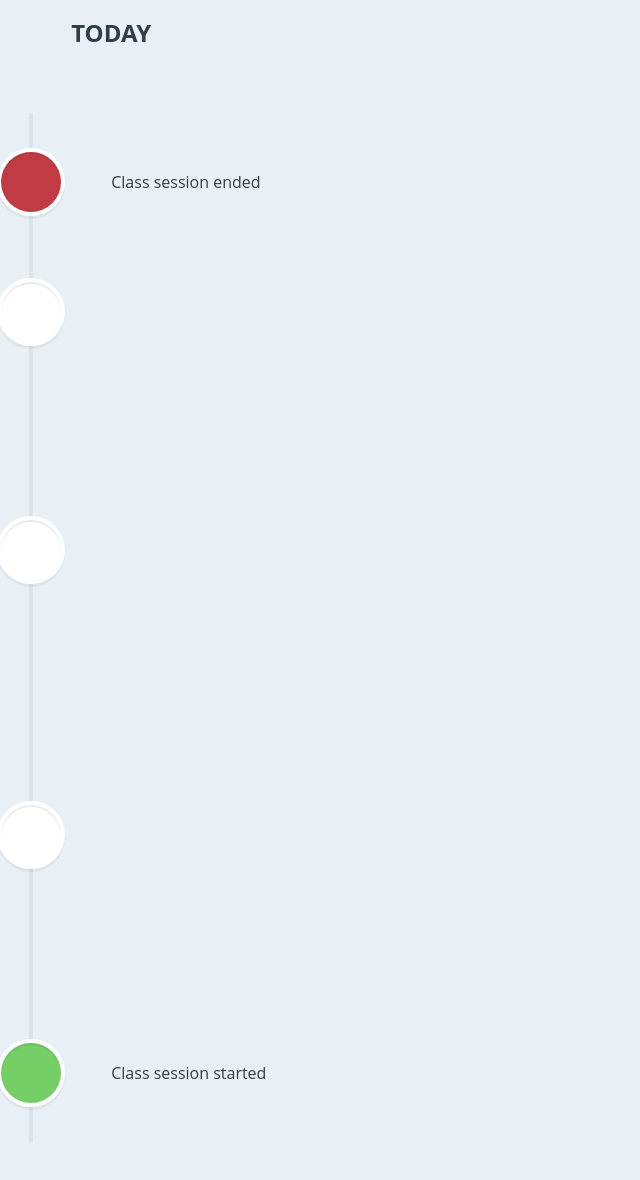
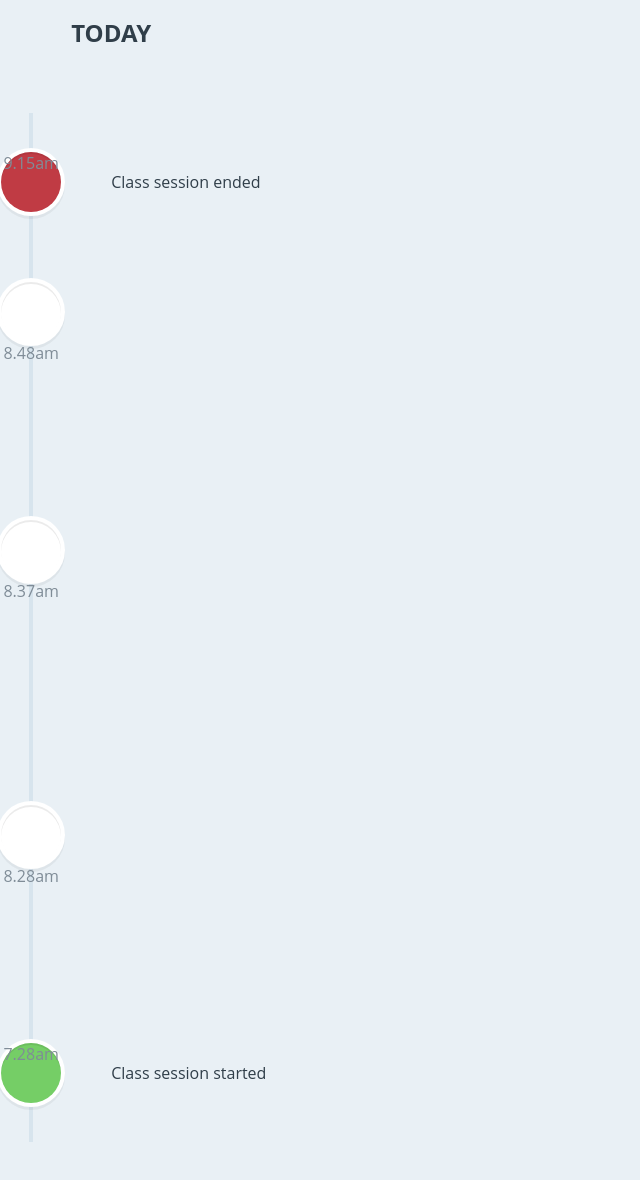
Before and after one commit to ilyakarev/datanize, a React (Create React App) app: page / in a window 1280 px wide. Shown: the top 1180 px of the page, without its empty margins (0-640 px from the left). Built offline with nearby package versions, Linux system fonts and the light colour scheme; the HTML template or start-up script is replaced by a standard one; a web font is replaced by a local one.

Commit message:
timestamp edit

```diff
--- a/src/App.js
+++ b/src/App.js
@@ -5,7 +5,7 @@ import '../css/font-awesome.min.css';
 
 const session = {
         startTime: 1489390133   , // timestamp
-        endTime: 1489394933 // timestamp
+        endTime: 1489396533 // timestamp
     },
     commands = [{
         timestamp: 1489394933,// timestamp
@@ -83,20 +83,20 @@ const convertTimestamp = (timestamp)=>{
         hh = d.getHours(),
         h = hh,
         min = ('0' + d.getMinutes()).slice(-2),
-        ampm = 'AM',
+        ampm = 'am',
         time;
 
     if (hh > 12) {
         h = hh - 12;
-        ampm = 'PM';
+        ampm = 'pm';
     } else if (hh === 12) {
         h = 12;
-        ampm = 'PM';
+        ampm = 'pm';
     } else if (hh === 0) {
         h = 12;
     }
 
-    time = h + ':' + min + ' ' + ampm;
+    time = h + '.' + min+ampm;
     return time;
 };
 
@@ -123,6 +123,7 @@ class Command extends Component{
             <div  className={!!command.current?"cd-timeline-block active cssanimations cd-bounce-1":"cd-timeline-block"}>
                 <div className="cd-timeline-img cd-normal" onClick={(e)=>this.setCurrent(e)}>
                     <i className={"fa fa-"+command.commandType}></i>
+                    <span className="cd-date">{convertTimestamp(command.timestamp)}</span>
                 </div>
                 <div className="cd-timeline-content">
                     <h2>{command.commandName}</h2>
@@ -135,7 +136,6 @@ class Command extends Component{
                                 </span>:''}
                     </p>
                     {cnt>6?<span className={allNames?'hidden':''} onClick={(e) => this.sayNames(e)}>(and {cnt-6} more)</span>:''}
-                    <span className="cd-date">{convertTimestamp(command.timestamp)}</span>
                 </div>
             </div>
         )
@@ -163,10 +163,11 @@ class App extends Component {
             <div>
                 <section className="cd-container app">
                     <div className="cd-timeline-block active">
-                        <div className="cd-timeline-img cd-end"></div>
+                        <div className="cd-timeline-img cd-end">
+                            <span className="cd-date">{convertTimestamp(session.endTime)}</span>
+                        </div>
                         <div className="cd-timeline-content --simple">
                             <p>{'Class session ended'}</p>
-                            <span className="cd-date">{convertTimestamp(session.endTime)}</span>
                         </div>
                     </div>
 
@@ -175,10 +176,11 @@ class App extends Component {
                     )}
 
                     <div className="cd-timeline-block active">
-                        <div className="cd-timeline-img cd-start"></div>
+                        <div className="cd-timeline-img cd-start">
+                            <span className="cd-date">{convertTimestamp(session.startTime)}</span>
+                        </div>
                         <div className="cd-timeline-content --simple">
                             <p>Class session started</p>
-                            <span className="cd-date">{convertTimestamp(session.startTime)}</span>
                         </div>
                     </div>
                 </section>
```
